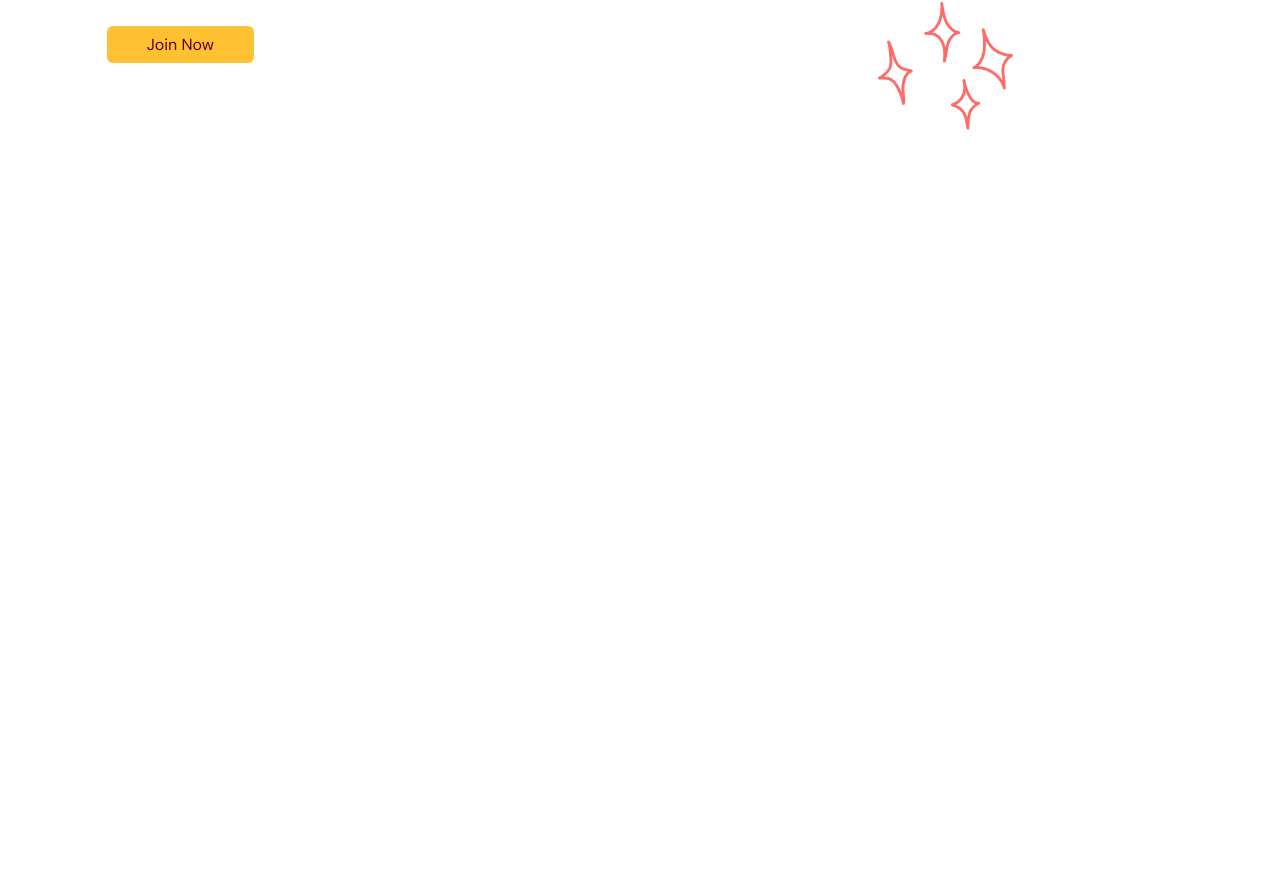
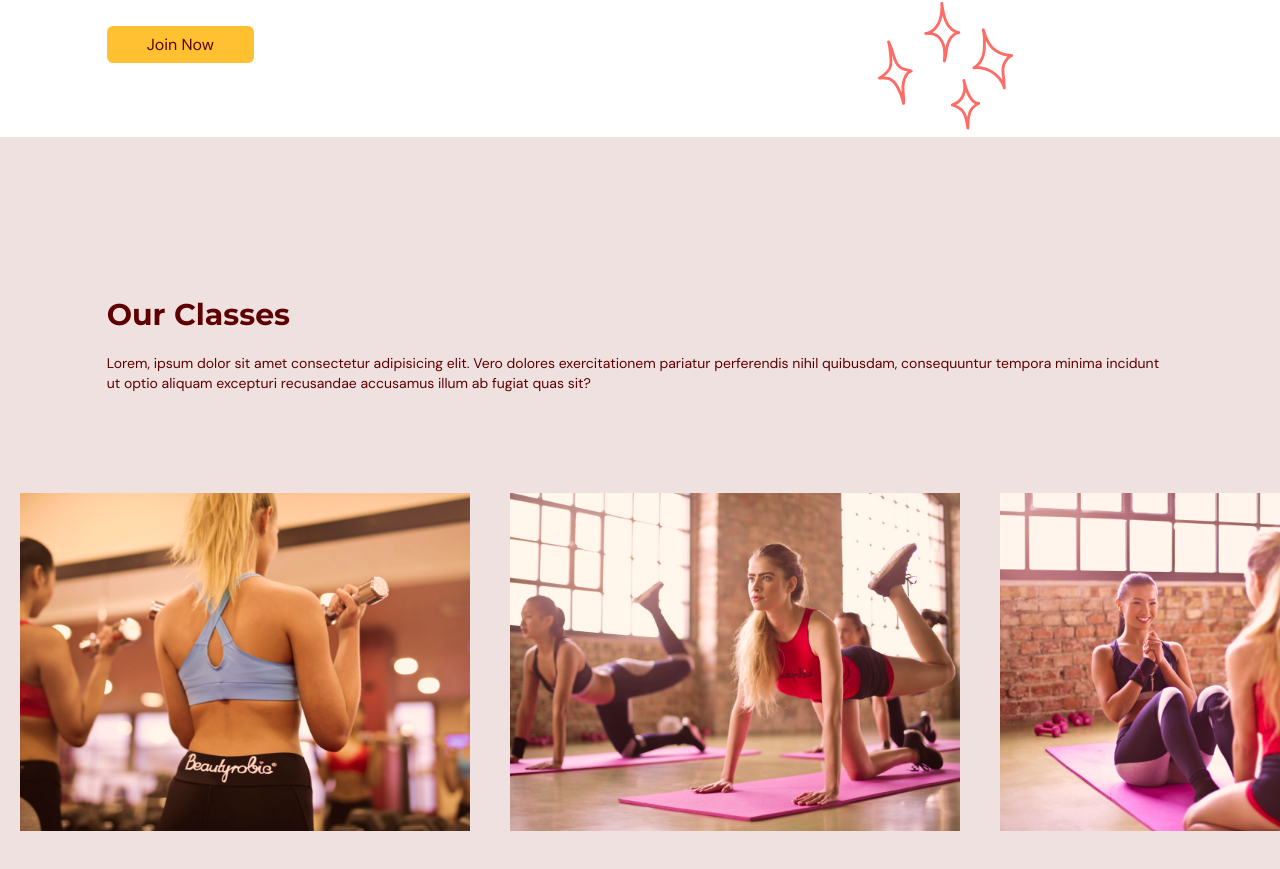
Before and after one commit to JohnCdev/gym-app-typescript, a React (Vite) app: page / in a window 1280 px wide. Shown: the part 2196-3065 px from the top of the page. Before the commit the page ends 2333 px from the top, so only its background shows below. Built offline with nearby package versions, Linux system fonts and the light colour scheme.

Commit message:
added our classes page

```diff
--- a/src/App.tsx
+++ b/src/App.tsx
@@ -3,6 +3,7 @@
 import Benefits from "./scenes/benefits";
 import { useEffect, useState } from "react";
 import { SelectedPage } from "@/shared/types";
+import Classes from "./scenes/classes";
 
 function App() {
   const [selectedPage, setSelectedPage] = useState<SelectedPage>(
@@ -31,6 +32,7 @@
         />
         <Home setSelectedPage={setSelectedPage} />
         <Benefits setSelectedPage={setSelectedPage} />
+        <Classes setSelectedPage={setSelectedPage} />
       </div>
     </>
   );
--- /dev/null
+++ b/src/scenes/classes/Class.tsx
@@ -0,0 +1,25 @@
+import Paragraph from "@/shared/Paragraph";
+
+type Props = {
+  name: string;
+  description?: string;
+  image: string;
+};
+
+const Class = ({ name, description, image }: Props) => {
+  const overlayStyles = `p-5 absolute z-30 flex h-[380px] w-[450px] flex-col
+                        items-center justify-center whitespace-normal bg-primary-500
+                        text-center text-white opacity-0 transition duration-500 hover:opacity-90`;
+
+  return (
+    <li className="relative mx-5 inline-block h-[380px] w-[450px]">
+      <div className={overlayStyles}>
+        <Paragraph>{name}</Paragraph>
+        <Paragraph>{description}</Paragraph>
+      </div>
+      <img alt={`${image}`} src={image} />
+    </li>
+  );
+};
+
+export default Class;
--- /dev/null
+++ b/src/scenes/classes/index.tsx
@@ -0,0 +1,84 @@
+import { SelectedPage } from "@/shared/types";
+import image1 from "@/assets/image1.png";
+import image2 from "@/assets/image2.png";
+import image3 from "@/assets/image3.png";
+import image4 from "@/assets/image4.png";
+import image5 from "@/assets/image5.png";
+import image6 from "@/assets/image6.png";
+import { motion } from "framer-motion";
+import Header from "@/shared/header";
+import Paragraph from "@/shared/Paragraph";
+import { ClassType } from "@/shared/types";
+import Class from "./Class";
+
+const classes = [
+  {
+    name: "Weight Training Classes",
+    description:
+      "Lorem ipsum dolor sit amet consectetur adipisicing elit. Cumque unde quam aliquam corporis a itaque aspernatur, assumenda laboriosam, placeat corrupti ipsa dolores mollitia ipsam, tempore voluptates dolorem doloribus eaque commodi!",
+    image: image1,
+  },
+  {
+    name: "Fitness Classes",
+    image: image2,
+  },
+  {
+    name: "Adventure Classes",
+    description:
+      "Lorem ipsum dolor sit amet consectetur adipisicing elit. Cumque unde quam aliquam corporis a itaque aspernatur, assumenda laboriosam, placeat corrupti ipsa dolores mollitia ipsam, tempore voluptates dolorem doloribus eaque commodi!",
+    image: image3,
+  },
+  {
+    name: "Ab Core Classes",
+    description:
+      "Lorem ipsum dolor sit amet consectetur adipisicing elit. Cumque unde quam aliquam corporis a itaque aspernatur, assumenda laboriosam, placeat corrupti ipsa dolores mollitia ipsam, tempore voluptates dolorem doloribus eaque commodi!",
+    image: image4,
+  },
+  {
+    name: "Yoga Classes",
+    image: image5,
+  },
+  {
+    name: "Meditation Classes",
+    description:
+      "Lorem ipsum dolor sit amet consectetur adipisicing elit. Cumque unde quam aliquam corporis a itaque aspernatur, assumenda laboriosam, placeat corrupti ipsa dolores mollitia ipsam, tempore voluptates dolorem doloribus eaque commodi!",
+    image: image6,
+  },
+];
+
+type Props = { setSelectedPage: (value: SelectedPage) => void };
+
+const Classes = ({ setSelectedPage }: Props) => {
+  return (
+    <section id="ourClasses" className="w-full bg-primary-100 py-40">
+      <motion.div
+        onViewportEnter={() => setSelectedPage(SelectedPage.OurClasses)}
+      >
+        <div className="mx-auto w-5/6 pb-10">
+          <Header>Our Classes</Header>
+          <Paragraph>
+            Lorem, ipsum dolor sit amet consectetur adipisicing elit. Vero
+            dolores exercitationem pariatur perferendis nihil quibusdam,
+            consequuntur tempora minima incidunt ut optio aliquam excepturi
+            recusandae accusamus illum ab fugiat quas sit?
+          </Paragraph>
+        </div>
+        {/* side scroll */}
+        <div className="mt-10 h-[353px] w-full overflow-x-auto overflow-y-hidden">
+          <ul className="w-[2800px] whitespace-nowrap">
+            {classes.map((item: ClassType, index: number) => (
+              <Class
+                key={`${item.name}-${index}`}
+                name={item.name}
+                description={item.description}
+                image={item.image}
+              ></Class>
+            ))}
+          </ul>
+        </div>
+      </motion.div>
+    </section>
+  );
+};
+
+export default Classes;
--- a/src/shared/types.ts
+++ b/src/shared/types.ts
@@ -10,3 +10,9 @@
   title: string;
   description: string;
 }
+
+export interface ClassType {
+  name: string;
+  description?: string;
+  image: string;
+}
```
